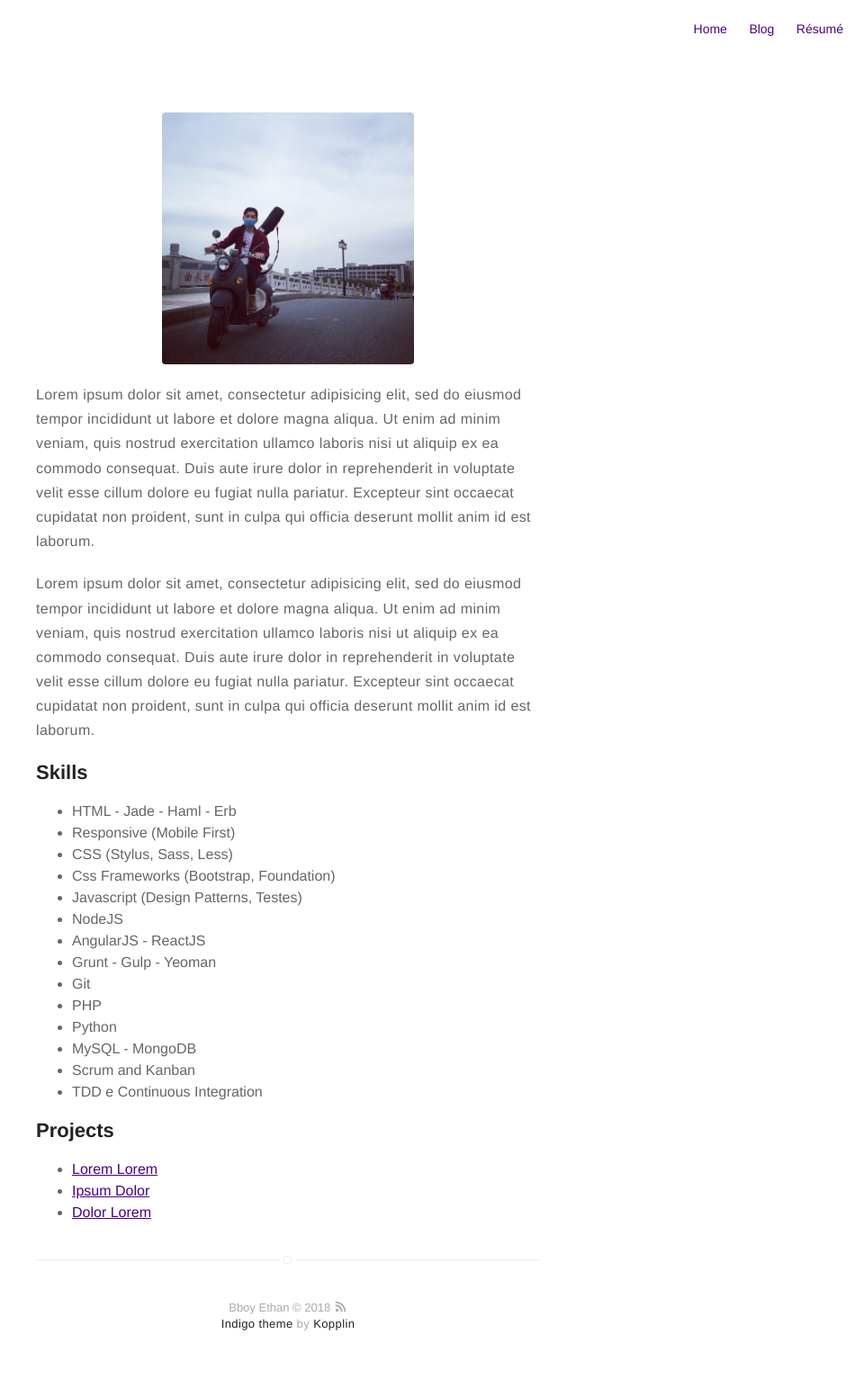
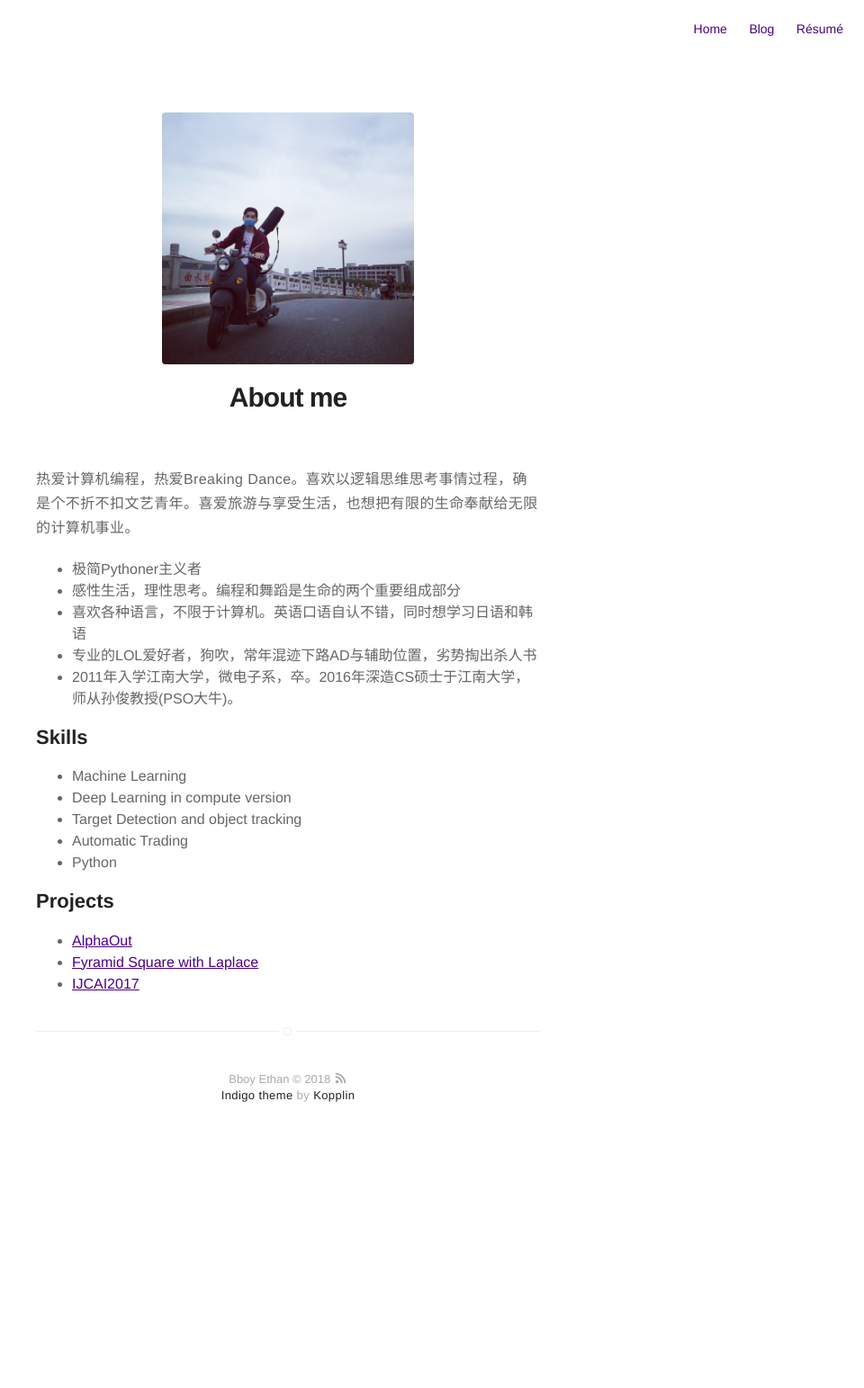
Before and after one commit to FantasticEthan/fantasticethan.github.io, a Jekyll site: the page built from about.md, in a window 1280 px wide. Shown: the whole page at 90% size, without its empty margins (320-1280 px from the left). Built offline with Jekyll 4.4.1, drawn with Linux system fonts in a browser that asks for light colours; after the commit the page ends 1289 px from its top, so only the background shows below that.

Commit message:
about me

```diff
--- a/_config.yml
+++ b/_config.yml
@@ -34,7 +34,7 @@ disqus:
   categories: [blog, project] # only show disqus for posts that have these categories
 
 # if you don't have any of social below, comment the line
-facebook: myfacebook
+#facebook: myfacebook
 #twitter: mytwitter
 # google: mygoogle
 # instagram: myinstagram
--- a/about.md
+++ b/about.md
@@ -4,43 +4,32 @@ layout: page
 ---
 ![Profile Image]({{ site.url }}/{{ site.picture }})
 
-<p>Lorem ipsum dolor sit amet, consectetur adipisicing elit, sed do eiusmod
-tempor incididunt ut labore et dolore magna aliqua. Ut enim ad minim veniam,
-quis nostrud exercitation ullamco laboris nisi ut aliquip ex ea commodo
-consequat. Duis aute irure dolor in reprehenderit in voluptate velit esse
-cillum dolore eu fugiat nulla pariatur. Excepteur sint occaecat cupidatat non
-proident, sunt in culpa qui officia deserunt mollit anim id est laborum.</p>
+<h1>About me</h1>
 
-<p>Lorem ipsum dolor sit amet, consectetur adipisicing elit, sed do eiusmod
-tempor incididunt ut labore et dolore magna aliqua. Ut enim ad minim veniam,
-quis nostrud exercitation ullamco laboris nisi ut aliquip ex ea commodo
-consequat. Duis aute irure dolor in reprehenderit in voluptate velit esse
-cillum dolore eu fugiat nulla pariatur. Excepteur sint occaecat cupidatat non
-proident, sunt in culpa qui officia deserunt mollit anim id est laborum.</p>
+<p>热爱计算机编程，热爱Breaking Dance。喜欢以逻辑思维思考事情过程，确是个不折不扣文艺青年。喜爱旅游与享受生活，也想把有限的生命奉献给无限的计算机事业。</p>
+
+<ul class="skill-list">
+<li>极简Pythoner主义者</li>
+<li>感性生活，理性思考。编程和舞蹈是生命的两个重要组成部分</li>
+<li>喜欢各种语言，不限于计算机。英语口语自认不错，同时想学习日语和韩语</li>
+<li>专业的LOL爱好者，狗吹，常年混迹下路AD与辅助位置，劣势掏出杀人书</li>
+<li>2011年入学江南大学，微电子系，卒。2016年深造CS硕士于江南大学，师从孙俊教授(PSO大牛)。</li>
+</ul>
 
 <h2>Skills</h2>
 
 <ul class="skill-list">
-	<li>HTML - Jade - Haml - Erb</li>
-	<li>Responsive (Mobile First)</li>
-	<li>CSS (Stylus, Sass, Less)</li>
-	<li>Css Frameworks (Bootstrap, Foundation)</li>
-	<li>Javascript (Design Patterns, Testes)</li>
-	<li>NodeJS</li>
-	<li>AngularJS - ReactJS</li>
-	<li>Grunt - Gulp - Yeoman</li>
-	<li>Git</li>
-	<li>PHP</li>
+	<li>Machine Learning</li>
+	<li>Deep Learning in compute version</li>
+	<li>Target Detection and object tracking</li>
+	<li>Automatic Trading</li>
 	<li>Python</li>
-	<li>MySQL - MongoDB</li>
-	<li>Scrum and Kanban</li>
-	<li>TDD e Continuous Integration</li>
 </ul>
 
 <h2>Projects</h2>
 
 <ul>
-	<li><a href="https://github.com/">Lorem Lorem</a></li>
-	<li><a href="https://github.com/">Ipsum Dolor</a></li>
-	<li><a href="https://github.com/">Dolor Lorem</a></li>
+	<li><a href="https://github.com/">AlphaOut</a></li>
+	<li><a href="https://github.com/">Fyramid Square with Laplace</a></li>
+	<li><a href="https://github.com/">IJCAI2017</a></li>
 </ul>
```
